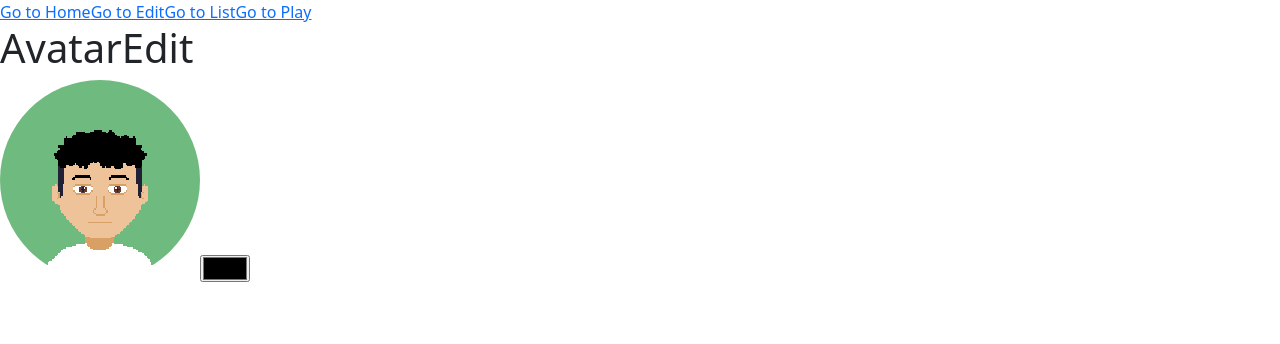
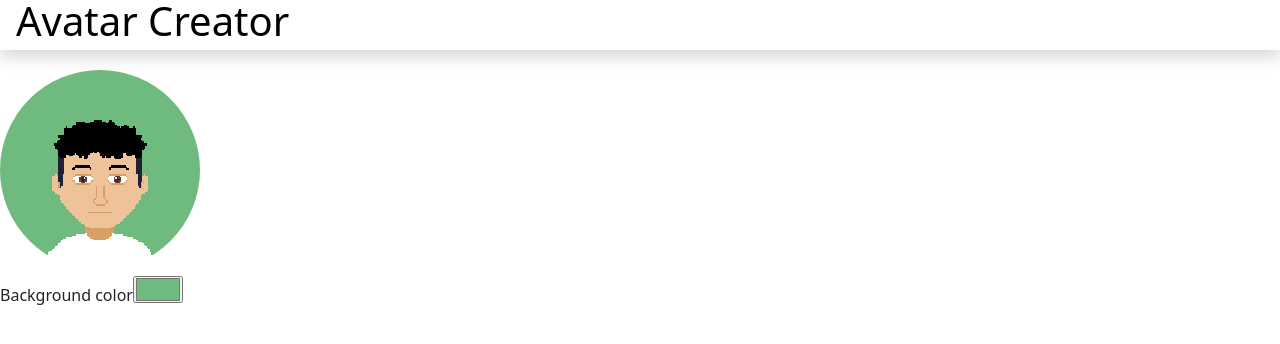
Before and after one commit to davidllanos22/tfg, a Vue app: page /edit in a window 1280 px wide. Shown: the top 344 px of the page. Built offline with nearby package versions, Linux system fonts and the light colour scheme.

Commit message:
Improve pages styles

```diff
--- a/src/App.vue
+++ b/src/App.vue
@@ -1,15 +1,11 @@
 <script setup>
+import HeaderComponent from "@/components/HeaderComponent.vue";
 
 </script>
 
 <template>
-
-  <router-link to="/">Go to Home</router-link>
-  <router-link to="/edit">Go to Edit</router-link>
-  <router-link to="/list">Go to List</router-link>
-  <router-link to="/play">Go to Play</router-link>
-
-  <router-view></router-view>
+  <HeaderComponent/>
+  <router-view style="margin-top: 70px"></router-view>
 </template>
 
 <style>
--- a/src/components/AvatarComponent.vue
+++ b/src/components/AvatarComponent.vue
@@ -14,7 +14,8 @@ let settings = inject("settings");
 
 let props = defineProps({
   avatar: Avatar,
-  landmarks: null
+  landmarks: null,
+  hideBorder: Boolean
 });
 
 onMounted(() => {
@@ -35,9 +36,10 @@ function draw(){
     cvs.style.height = "200px";
   }
 
-  let w = parseInt(cvs.style.width.replace("px", ""))
-  cvs.style.borderRadius = (w / 2) + "px";
-
+  if(!props.hideBorder){
+    let w = parseInt(cvs.style.width.replace("px", ""))
+    cvs.style.borderRadius = (w / 2) + "px";
+  }
 
   let ctx = cvs.getContext('2d');
 
--- a/src/components/ColorSelectorComponent.vue
+++ b/src/components/ColorSelectorComponent.vue
@@ -1,21 +1,12 @@
 <script setup>
-import { ref, onMounted, onUnmounted  } from 'vue'
+import { ref, onMounted, onUnmounted } from 'vue'
 
-onMounted(() => {
-
+let props = defineProps({
+  selected: String,
 });
-
-onUnmounted(() => {
-
-});
-
 
 </script>
 
 <template>
-  <input type="color" id="color-selector-input">
+  <input :value="props.selected" type="color">
 </template>
-
-<style scoped>
-
-</style>
--- a/src/components/HeaderComponent.vue
+++ b/src/components/HeaderComponent.vue
@@ -3,9 +3,20 @@
 </script>
 
 <template>
-  <h1>HeaderComponent</h1>
+  <header style="margin-top: -70px; height: 50px;" class="bg-white shadow position-fixed w-100 px-3 d-flex flex-row align-items-center justify-content-between">
+    <h1><router-link to="/">Avatar Creator</router-link></h1>
+    <!-- <div class="d-flex flex-row" style="gap: 10px">
+      <router-link to="/edit">Edit</router-link>
+      <router-link to="/list">List</router-link>
+      <router-link to="/play">Play</router-link>
+    </div> -->
+
+  </header>
 </template>
 
 <style scoped>
-
+  a{
+    color: black;
+    text-decoration: none;
+  }
 </style>
--- a/src/router/index.js
+++ b/src/router/index.js
@@ -1,15 +1,9 @@
 import { createWebHistory, createRouter } from "vue-router";
-import Home from "@/views/Home.vue";
 import AvatarEdit from "@/views/AvatarEdit.vue";
 import AvatarList from "@/views/AvatarList.vue";
 import AvatarPlay from "@/views/AvatarPlay.vue";
 
 const routes = [
-  {
-    path: "/",
-    name: "Home",
-    component: Home,
-  },
   {
     path: "/edit",
     name: "Edit Avatar",
@@ -24,7 +18,11 @@ const routes = [
     path: "/play",
     name: "Avatar",
     component: AvatarPlay,
-  }
+  },
+  {
+    path: "/:catchAll(.*)",
+    redirect: "/list"
+  },
 ];
 
 const router = createRouter({
--- a/src/style.css
+++ b/src/style.css
@@ -1,3 +1,7 @@
 :host{
 
 }
+
+.cursor-pointer{
+  cursor: pointer;
+}
--- a/src/views/AvatarEdit.vue
+++ b/src/views/AvatarEdit.vue
@@ -3,7 +3,9 @@ import AvatarComponent from "@/components/AvatarComponent.vue";
 import ColorSelectorComponent from "@/components/ColorSelectorComponent.vue";
 import { Avatar } from "@/core/avatar";
 import { Webcam } from "@/core/webcam";
-import { ref, onMounted, onUnmounted  } from 'vue';
+import { ref, onMounted, onUnmounted, inject  } from 'vue';
+
+let settings = inject("settings");
 
 let avatar = Avatar.random();
 avatar.name = "David";
@@ -30,10 +32,19 @@ function onColorSelectorChange(event){
   let color = event.target.value;
   avatar.backgroundColor = color;
 }
+
 </script>
 
 <template>
-  <h1>AvatarEdit</h1>
-  <AvatarComponent :avatar="avatar"/>
-  <ColorSelectorComponent @input="onColorSelectorChange"/>
+  <div>
+    <AvatarComponent :avatar="avatar"/>
+    <div>
+
+    </div>
+
+    <div>
+      <span>Background color</span>
+      <ColorSelectorComponent :selected="avatar.backgroundColor" @input="onColorSelectorChange"/>
+    </div>
+  </div>
 </template>
--- a/src/views/AvatarList.vue
+++ b/src/views/AvatarList.vue
@@ -4,6 +4,7 @@ import WebCamDebugComponent from "@/components/WebCamDebugComponent.vue";
 import { Avatar } from "@/core/avatar";
 import { Webcam } from "@/core/webcam";
 import { ref, onMounted, onUnmounted  } from 'vue'
+import router from "@/router";
 
 let avatars = [];
 
@@ -17,10 +18,7 @@ let landmarks = ref([]);
 let webcamImage = ref(null);
 let webcam;
 
-function onResults(results){
-  webcamImage.value = results.image;
-  landmarks.value = results.landmarks;
-}
+
 
 onMounted(() => {
   webcam = new Webcam();
@@ -31,17 +29,26 @@ onUnmounted(() => {
   webcam.destroy();
 });
 
+function onResults(results){
+  webcamImage.value = results.image;
+  landmarks.value = results.landmarks;
+}
+
+function onAvatarClick(avatar){
+  console.log(avatar)
+  router.push("/play");
+}
+
 </script>
 
 <template>
-  <h1>AvatarList</h1>
-
-  <div class="w-100 d-flex flex-row flex-wrap justify-content-around">
-    <div class="d-flex flex-column align-items-center" v-for="avatar in avatars" :key="avatar.name">
-      <AvatarComponent :avatar="avatar"/>
-      <span class="font-weight-bold">{{avatar.name}}</span>
+  <div class="w-100 d-flex flex-column align-items-center">
+    <div class="w-100 d-flex flex-row flex-wrap justify-content-around" style="gap: 10px; max-width: 900px;">
+      <div class="d-flex flex-column align-items-center cursor-pointer" v-for="avatar in avatars" :key="avatar.name">
+        <AvatarComponent @click="onAvatarClick(avatar)" :hideBorder="true" :avatar="avatar"/>
+        <span class="font-weight-bold">{{avatar.name}}</span>
+      </div>
     </div>
   </div>
-
   <!-- <WebCamDebugComponent :image="webcamImage" :landmarks="landmarks"/> -->
 </template>
--- a/src/views/AvatarPlay.vue
+++ b/src/views/AvatarPlay.vue
@@ -29,9 +29,16 @@ onUnmounted(() => {
 </script>
 
 <template>
-  <div class="d-flex flex-column align-items-center">
+  <!-- <div class="d-flex flex-column align-items-center h-100" :style="{'background-color': avatar.backgroundColor}"> -->
+  <div class="d-flex flex-column align-items-center h-100">
     <h1>{{avatar.name}}</h1>
-    <AvatarComponent style="width: 500px" :avatar="avatar" :landmarks="landmarks"/>
+    <AvatarComponent style="width: 500px" :hideBorder="true" :avatar="avatar" :landmarks="landmarks"/>
+
+    <div class="position-fixed" style="bottom: 0; right: 0;">
+      <router-link to="/edit">Edit</router-link>
+    </div>
   </div>
+
+
   <!-- <WebCamDebugComponent :image="webcamImage" :landmarks="landmarks"/> -->
 </template>
--- a/src/views/Home.vue
+++ /dev/null
@@ -1,3 +0,0 @@
-<template>
-  <h1>Home Page</h1>
-</template>
```
